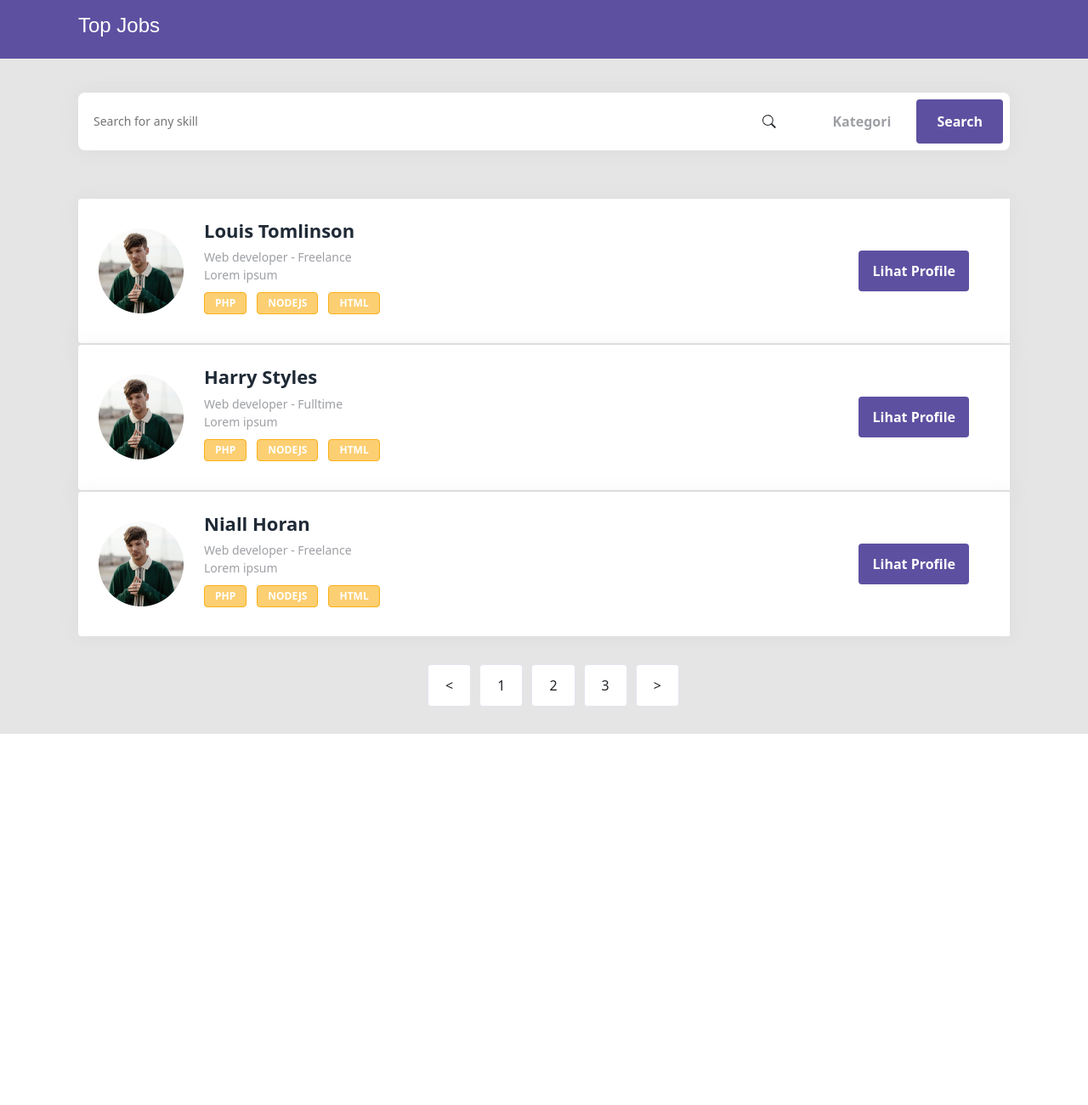
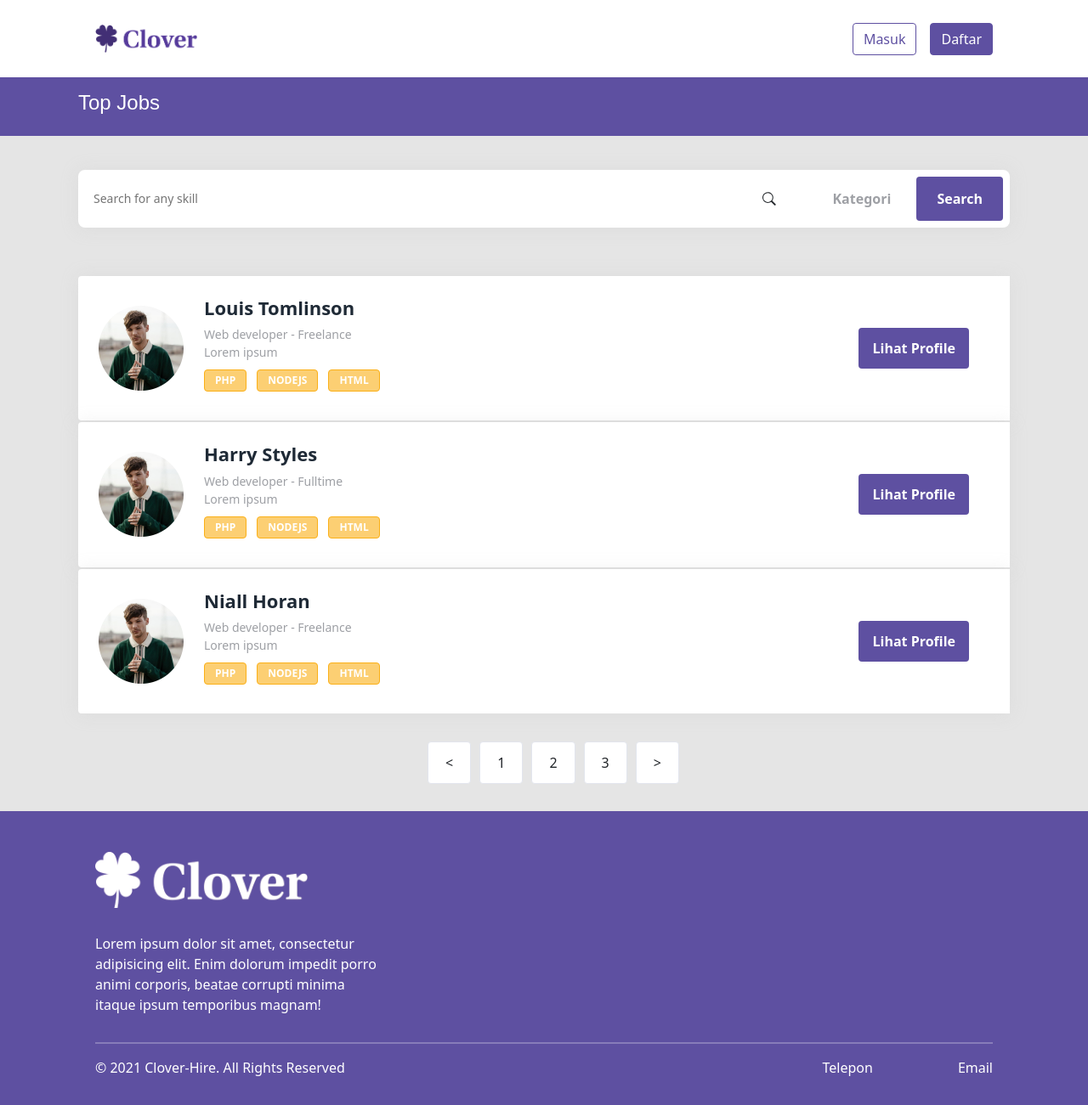
Before and after one commit to Walidnurudin/clover-frontend, a React (Create React App) app: page /home in a window 1280 px wide. Shown: the whole page at 85% size. Before the commit the page ends 864 px from the top, so only its background shows below. Built offline with nearby package versions, Linux system fonts and the light colour scheme.

Commit message:
add navbar and footer

```diff
--- a/src/pages/Home/index.jsx
+++ b/src/pages/Home/index.jsx
@@ -10,7 +10,10 @@ import {
 } from "../../assets/images";
 import Pagination from "react-paginate";
 import { Search } from "react-bootstrap-icons";
+import Navbar from "../../components/atoms/Navbar";
+import Footer from "../../components/atoms/Footer";
 import "./index.css";
+
 function Home() {
   const [show, setShow] = useState(false);
   const [filterShow, setFilterShow] = useState(false);
@@ -54,6 +57,7 @@ function Home() {
     <>
       {!show ? (
         <>
+          <Navbar />
           <section className="homepage__container homepage__spacing homepage__banner">
             <section className="d-block d-md-none homepage__topmenu">
               <img src={Union} className="img-fluid" alt="Union" />
@@ -230,6 +234,7 @@ function Home() {
           <img src={Profile} className="img-fluid" width="25" height="23" alt="Profile" />
         </div>
       </section>
+      <Footer />
     </>
   );
 }
--- a/src/pages/ProfilePage/index.jsx
+++ b/src/pages/ProfilePage/index.jsx
@@ -26,6 +26,8 @@ import DataDiri from "./DataDiri";
 import PengalamanKerja from "./PengalamanKerja";
 import UbahPassword from "./UbahPassword";
 import ProfileUser from "../../components/atoms/ProfileUser";
+import Navbar from "../../components/atoms/Navbar";
+import Footer from "../../components/atoms/Footer";
 
 function ProfilePage() {
   const [skills, setSkills] = useState(
@@ -44,6 +46,7 @@ function ProfilePage() {
 
   return (
     <>
+      <Navbar />
       <main className="container-fluid profile-main padding-reset ack-f-open-sans">
         <div className="dec-bg-blue d-none d-lg-block"></div>
 
@@ -102,6 +105,7 @@ function ProfilePage() {
           </div>
         </div>
       </main>
+      <Footer />
     </>
   );
 }
```
